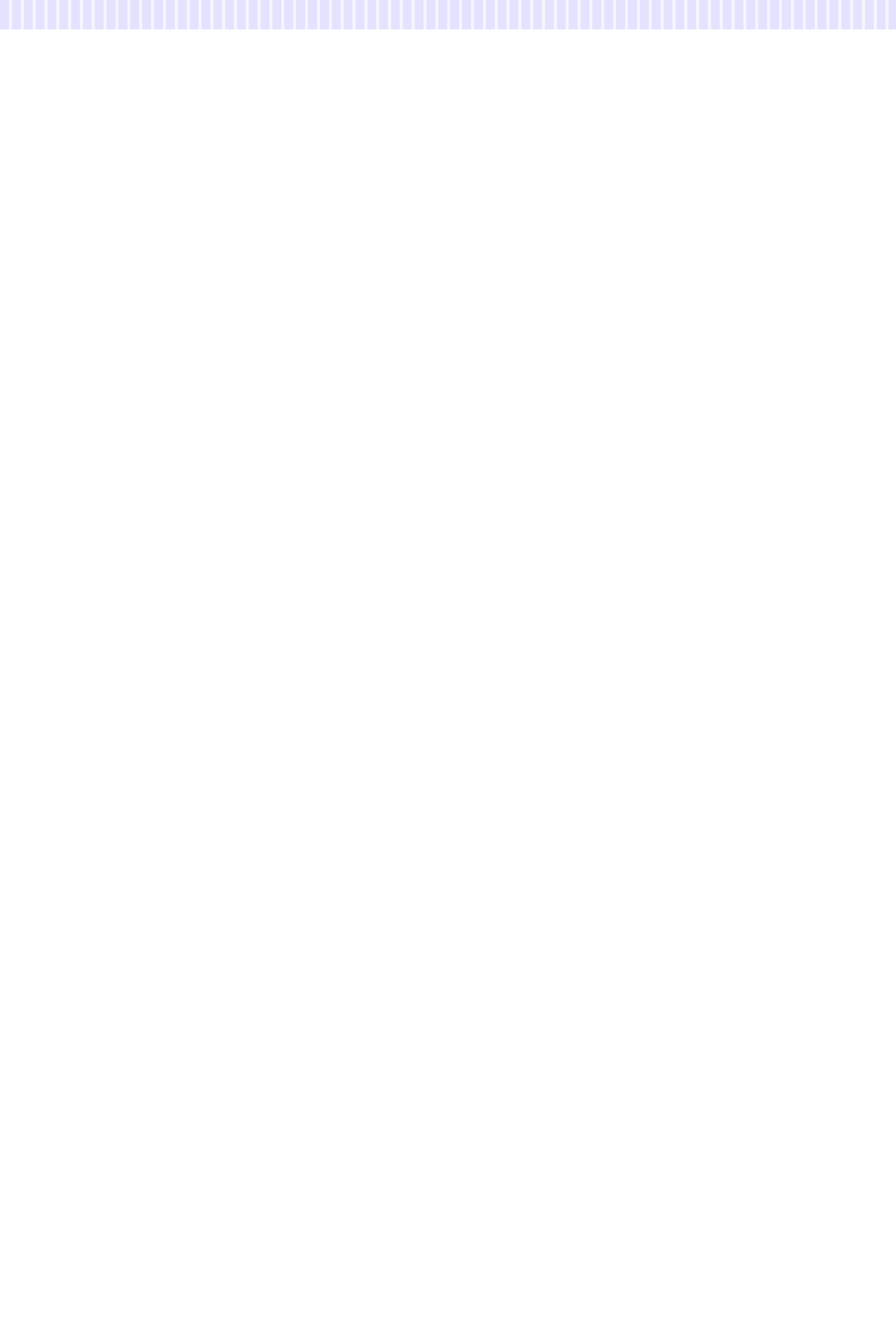
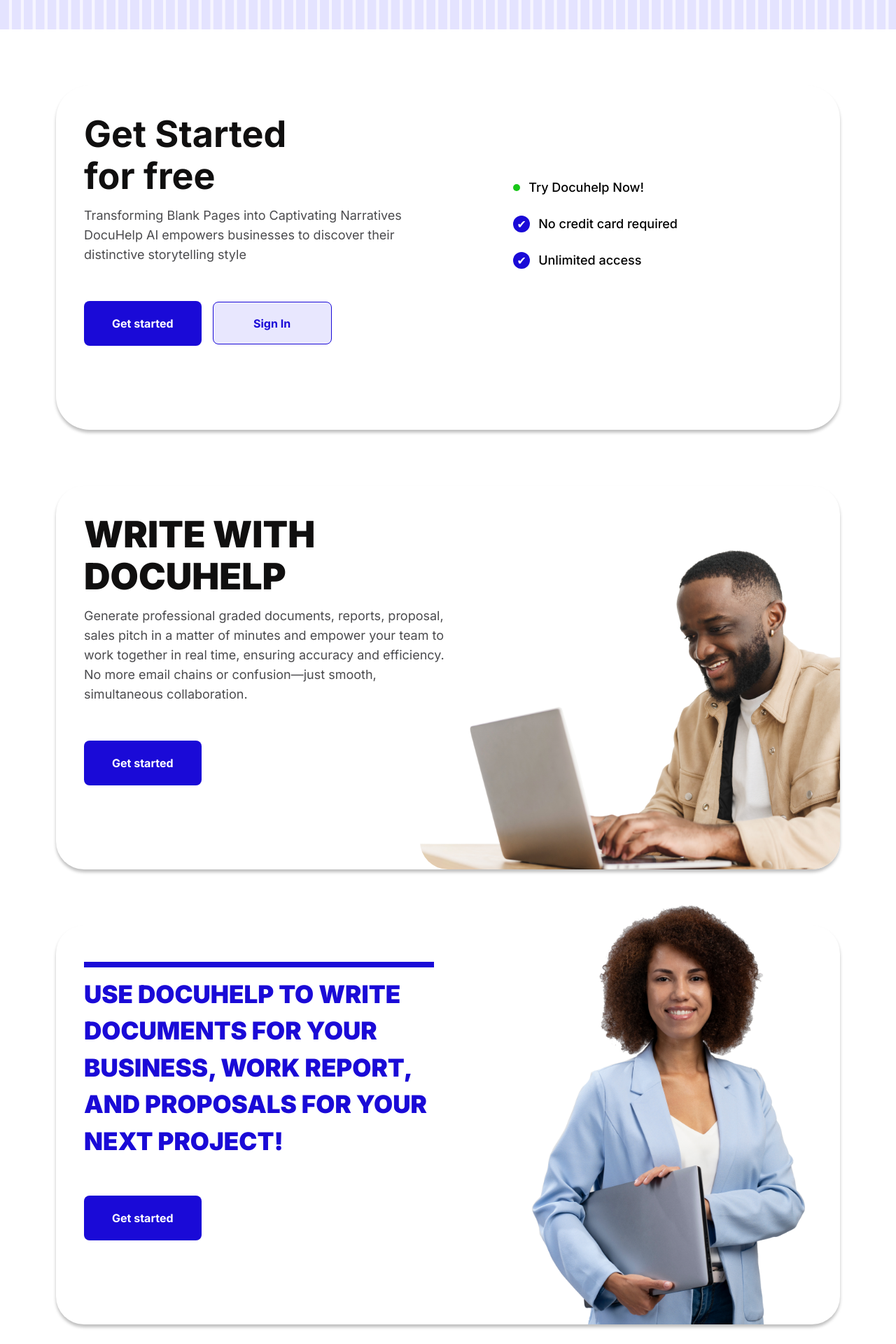
Before and after one commit to Lekanggy/landing-lab3b7, a Next.js app: page / in a window 1280 px wide. Shown: the part 520-2440 px from the top of the page at 70% size. Before the commit the page ends 800 px from the top, so only its background shows below. Built offline with nearby package versions, Linux system fonts and the light colour scheme.

Commit message:
DocAction completed

```diff
--- /dev/null
+++ b/app/Action.tsx
@@ -0,0 +1,39 @@
+import React from 'react'
+
+const Action = () => {
+  return (
+    <section className="flex justify-between items-center p-10 mx-20 my-20 bg-white rounded-[48px] border-solid border-[#D2CEFD1A] shadow-ml">
+        <div className="flex flex-col justify-start items-start space-y-3">
+            <span className="inline-flex text-left w-[300px] font-bold text-[52px] leading-[60px] text-[#100F0F]">
+             Get Started for free
+            </span>
+            <p className="text-[#4B4B4E] w-[515px] font-normal text-lg">
+                Transforming Blank Pages into Captivating Narratives
+                DocuHelp AI empowers businesses to discover their distinctive storytelling style
+            </p>
+            <div className='flex space-x-4 items-center pt-10 pb-20'>
+                <span className="inline-block text-center rounded-lg   py-5 px-10 bg-[#1A0AD7] text-white font-bold text-base">Get started</span>
+                <span className="inline-block text-center rounded-lg border-[1.5px] border-[#1A0AD7]  w-[170px] py-[17.5px] bg-[#E8E7FE] text-[#1A0AD7] font-bold text-base">Sign In</span>
+            </div>
+        </div>
+
+        <div className="flex flex-col justify-start space-y-6 mb-24 mr-48">
+            <div className="flex space-x-3 items-center">
+                <span className="inline-block rounded-full w-[10px] h-[10px] bg-[#18C718]"></span>
+                <span className="text-lg font-medium text-[ #4B4B4E]">Try Docuhelp Now!</span>
+            </div>
+            <div className="flex space-x-3 items-center">
+                <span className="inline-flex justify-center items-center text-white rounded-full w-6 h-6 bg-[#1A0AD7]">&#10004;</span>
+                <span className="text-lg font-medium text-[ #4B4B4E]">No credit card required</span>
+            </div>
+            <div className="flex space-x-3 items-center">
+                <span className="inline-flex justify-center items-center text-white rounded-full w-6 h-6 bg-[#1A0AD7]">&#10004;</span>
+                <span className="text-lg font-medium text-[ #4B4B4E]">Unlimited access</span>
+            </div>
+        </div>
+
+    </section>
+  )
+}
+
+export default Action
--- /dev/null
+++ b/app/DocUse.tsx
@@ -0,0 +1,25 @@
+import Image from 'next/image'
+import React from 'react'
+import Edit2 from '../public/edit2.png'
+
+const DocUse = () => {
+  return (
+    <section className="flex justify-between items-center relative p-10 mx-20 my-20 bg-white rounded-[40px] border-solid border-[#D2CEFD1A] shadow-ml">
+        <div className="flex flex-col justify-start items-start space-y-3">
+            <span className="inline-flex text-left w-[400px] font-black text-[52px] leading-[60px] uppercase text-[#100F0F]">
+
+            </span>
+            <p className="text-[#1A0AD7] w-[500px] font-black text-[35px] uppercase border-t-8 border-[#1A0AD7] pt-3">
+                Use DocuHelp to write documents for your business, work report,
+                and proposals for your next project!
+            </p>
+            <div className='flex space-x-4 items-center pt-10 pb-20'>
+                <span className="inline-block text-center rounded-lg   py-5 px-10 bg-[#1A0AD7] text-white font-bold text-base">Get started</span>
+            </div>
+        </div>
+        <Image src={Edit2} alt='logo' className='w-[400px] h-[600px] object-cover  absolute right-11 bottom-0'/>
+    </section>
+  )
+}
+
+export default DocUse
--- /dev/null
+++ b/app/WriteDoc.tsx
@@ -0,0 +1,28 @@
+import Image from 'next/image'
+import React from 'react'
+import Edit from '../public/edit1.png'
+
+const WriteDoc = () => {
+  return (
+    <section className="flex justify-between items-center relative p-10 mx-20 my-20 bg-white rounded-[40px] border-solid border-[#D2CEFD1A] shadow-ml">
+    <div className="flex flex-col justify-start items-start space-y-3">
+        <span className="inline-flex text-left w-[400px] font-black text-[52px] leading-[60px] uppercase text-[#100F0F]">
+            Write with docuhelp
+        </span>
+        <p className="text-[#4B4B4E] w-[515px] font-normal text-lg">
+            Generate professional graded documents, reports, proposal, sales pitch in a matter of minutes and
+            empower your team to work together in real time, ensuring accuracy and efficiency.
+            No more email chains or confusion—just smooth, simultaneous collaboration.
+        </p>
+        <div className='flex space-x-4 items-center pt-10 pb-20'>
+            <span className="inline-block text-center rounded-lg   py-5 px-10 bg-[#1A0AD7] text-white font-bold text-base">Get started</span>
+        </div>
+    </div>
+
+
+    <Image src={Edit} alt='logo' className='w-[600px] h-[500px] object-cover rounded-[40px] absolute right-0 bottom-0'/>
+</section>
+  )
+}
+
+export default WriteDoc
--- a/app/page.tsx
+++ b/app/page.tsx
@@ -1,12 +1,18 @@
 
 import Header from "./Header";
 import Describe from "./Describe";
+import Action from "./Action";
+import WriteDoc from "./WriteDoc";
+import DocUse from "./DocUse";
 
 export default function Home() {
   return (
     <main className="bg-red">
      <Header/>
      <Describe/>
+     <Action/>
+     <WriteDoc/>
+     <DocUse/>
     </main>
   );
 }
--- a/tailwind.config.ts
+++ b/tailwind.config.ts
@@ -16,6 +16,9 @@
       },
       padding:{
         "4.5": "20px, 56px",
+      },
+      boxShadow:{
+        "ml": " 0 4px 4px 0px rgba(0,0,0,0.25)"
       }
     },
   },
```
Also changed, not shown: public/edit1.png (added), public/edit2.png (added).
